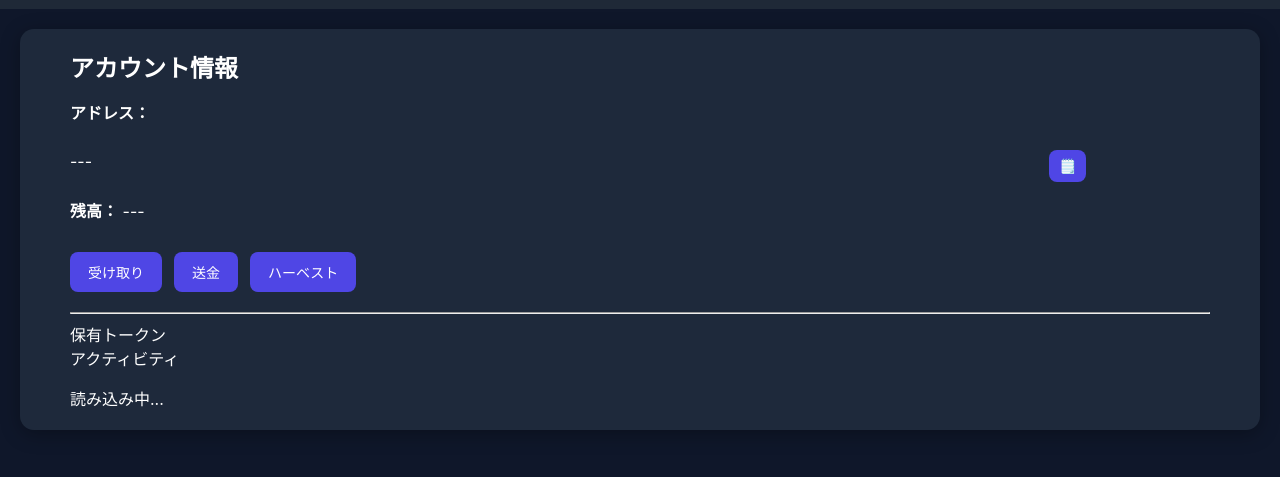
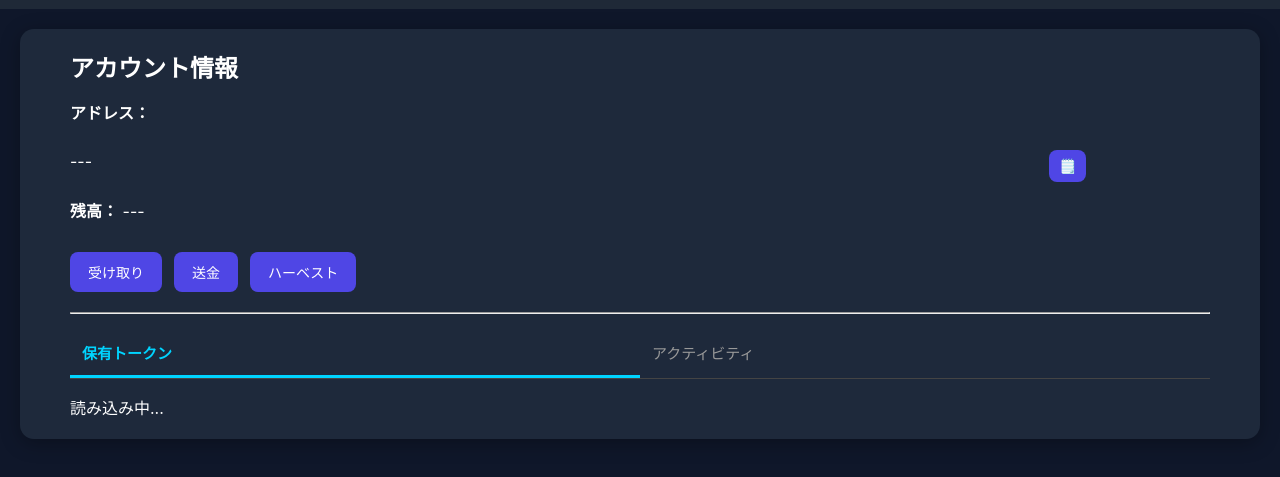
Before and after one commit to YUTOpian/Wallet-rst, a plain HTML site: page index.html in a window 1280 px wide. Shown: the part 69-546 px from the top of the page. Drawn offline with Linux system fonts and the light colour scheme.

Commit message:
Update wallet.css

```diff
--- a/css/wallet.css
+++ b/css/wallet.css
@@ -680,3 +680,44 @@ body {
     }
 
 }
+
+/* ==========================================
+   タブ
+========================================== */
+
+.wallet-tabs {
+  display: flex;
+  margin-top: 16px;
+  border-bottom: 1px solid #444;
+}
+
+.wallet-tab {
+  flex: 1;
+  padding: 12px;
+  background: transparent;
+  color: #999;
+  border: none;
+  border-bottom: 3px solid transparent;
+  font-size: 15px;
+  cursor: pointer;
+  transition: 0.2s;
+}
+
+.wallet-tab:hover {
+  color: #fff;
+}
+
+.wallet-tab.active {
+  color: #00d4ff;
+  border-bottom: 3px solid #00d4ff;
+  font-weight: bold;
+}
+
+.wallet-panel {
+  display: none;
+  padding-top: 15px;
+}
+
+.wallet-panel.active {
+  display: block;
+}
```
